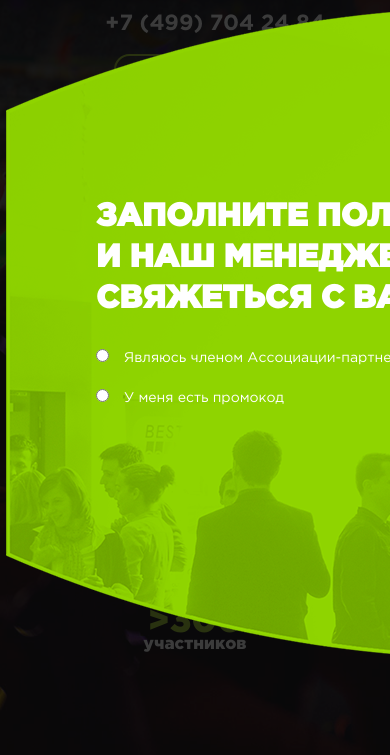
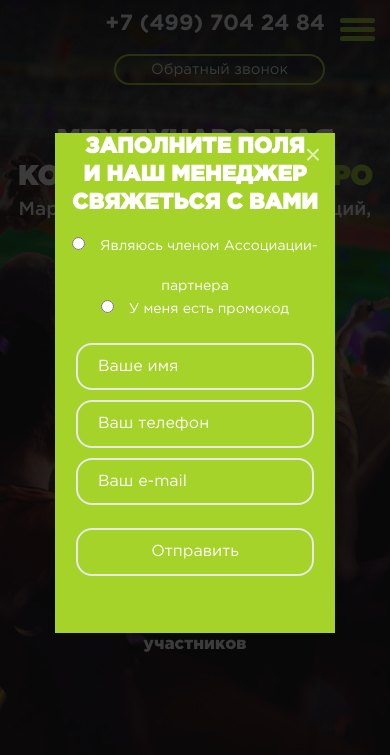
Before and after one commit to bortfree/marspo, a plain HTML site: page index.html in a window 390 px wide. Both pictures are taken after a click on the link "Обратный звонок". Shown: the part 89-844 px from the top of the page. Drawn offline with Linux system fonts and the light colour scheme.

Commit message:
responsive done

```diff
--- a/css/media.css
+++ b/css/media.css
@@ -48,6 +48,13 @@
 	.footer{
 		font-size: 19px;
 	}
+	form.popup_forms, .done{
+		background-image: none;
+		background-color: #A5D329;
+		min-height: 500px;
+		width: 884px;
+		padding: 0;
+	}
 
 
 }
@@ -86,6 +93,19 @@
 	}
 	.logo, .pro_line_wr, .mail_wr, .tel_wrap{
 		text-align: center;
+	}
+	.left_form_wrap h2{
+		font-size: 22px;
+		line-height: 28px;
+	}
+	.left_form_wrap{
+		padding-left: 32px;
+	}
+	form.popup_forms, .done{
+		width: 622px;
+	}
+	.right_form_wrap input, .right_form_wrap button{
+		width: 238px;
 	}
 
 }
@@ -149,6 +169,28 @@
 	.bottom_line_wr{
 		margin-top: 167px;
 	}
+	.left_form_wrap{
+		width: 100%;
+		text-align: center;
+		float: none;
+		padding-left: 0;
+	}
+	.left_form_wrap .title_wrap{
+		text-align: center;
+	}
+	form.popup_forms, .done{
+		width: 403px;
+	}
+	.right_form_wrap{
+		float: none;
+		margin-top: 0;
+		width: 100%;
+		text-align: center;
+	}
+	.right_form_wrap input{
+		margin: 5px 10px;
+	}
+
 
 
 
@@ -234,6 +276,9 @@
     font-size: 23px;
     line-height: 31px;
 	}
+	form.popup_forms, .done{
+		width: 280px;
+	}
 
 }
 
```
